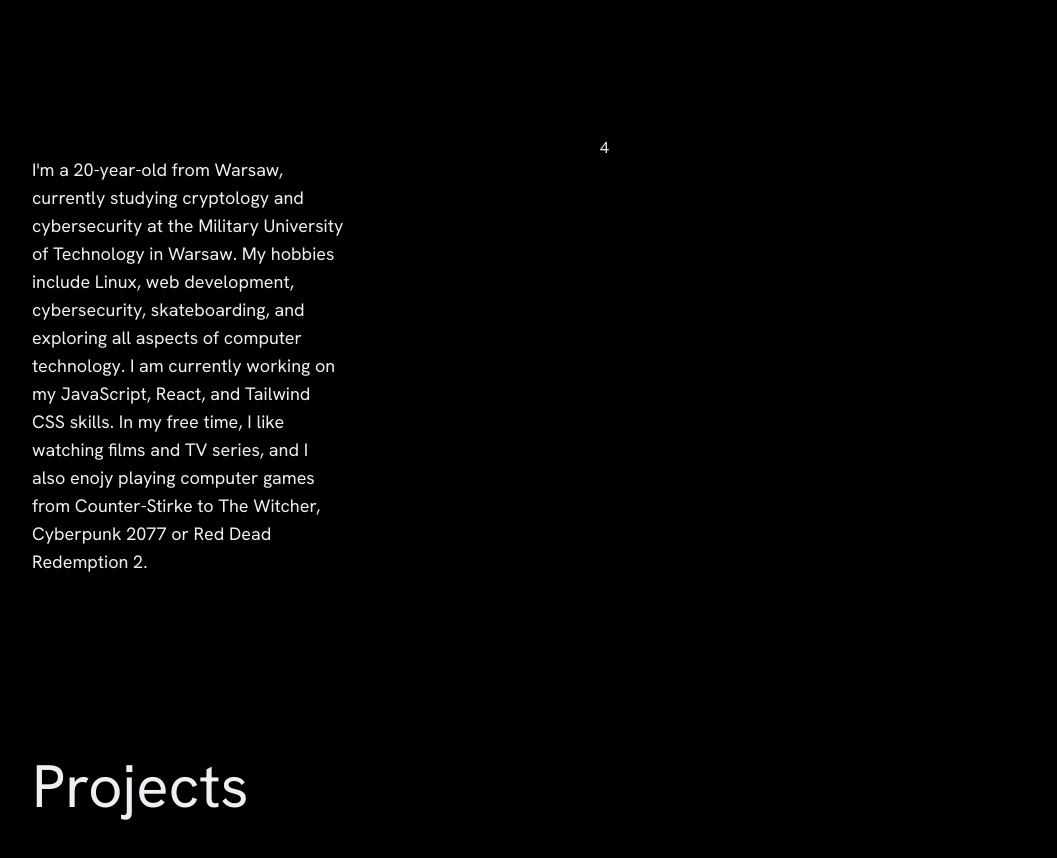
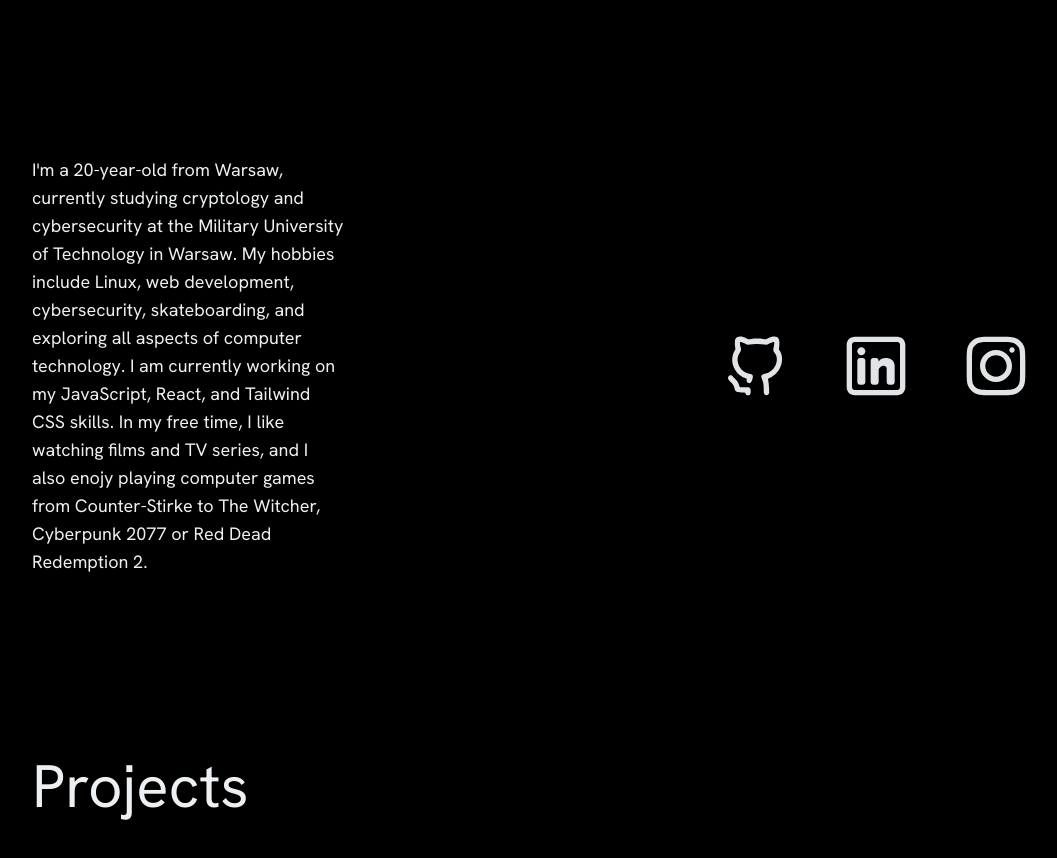
Before and after one commit to all0ver/portfolio, a website: page src/index.html in a window 1280 px wide. Shown: the part 1280-2138 px from the top of the page, without its empty margins (48-1105 px from the left). Drawn offline with Linux system fonts and the light colour scheme.

Commit message:
added imgs, worked on about page

```diff
--- a/src/index.html
+++ b/src/index.html
@@ -79,6 +79,10 @@
     .custom-transparent {
       background-color: rgba(0, 0, 0, 0.9);
     }
+
+    .custom-filter {
+      filter: invert(89%) sepia(7%) saturate(77%) hue-rotate(161deg) brightness(108%) contrast(92%);
+    }
   </style>
 </head>
 
@@ -151,7 +155,7 @@
   <div class="min-h-screen mx-5 lg:mx-20 sm:mx-10 py-20 flex flex-col" id="about">
     <h2 class="lg:text-6xl md:text-5xl sm:text-4xl text-3xl">About</h2>
     <div
-      class="flex-1 w-full h-full grid grid-cols-2 gap-4 grid-rows-2 max-[800px]:grid-cols-1 max-[800px]:grid-rows-4">
+      class="flex-1 w-full h-full grid grid-cols-2 gap-4 grid-rows-2 max-[800px]:grid-cols-1 max-[800px]:grid-rows-none">
       <div class="">1</div>
       <div>
         <p class="py-2">
@@ -177,7 +181,17 @@
           The Witcher, Cyberpunk 2077 or Red Dead Redemption 2.
         </p>
       </div>
-      <div class="">4</div>
+      <div class="flex items-center justify-center gap-14 max-[800px]:mt-24">
+        <!--
+        icons:
+          github: https://www.svgrepo.com/svg/521688/github
+          linkedin: https://www.svgrepo.com/svg/521725/linkedin
+          instagram: https://www.svgrepo.com/svg/521711/instagram
+        -->
+        <a href="https://github.com/all0ver" class="h-fit"><img class="h-16 custom-filter" src="/img/github.svg" alt="github"></a>
+        <a href="https://www.linkedin.com/in/mateusz-karpi%C5%84ski-2911a6264/" class="h-fit"><img class="h-16 custom-filter" src="/img/linkedin.svg" alt="github"></a>
+        <a href="https://www.instagram.com/m.karpinski_/" class="h-fit"><img class="h-16 custom-filter" src="/img/instagram.svg" alt="instagram"></a>
+      </div>
     </div>
   </div>
   <div class="min-h-screen mx-5 lg:mx-20 sm:mx-10 py-20" id="projects">
```
Also changed, not shown: img/github.svg (added), img/instagram.svg (added), img/linkedin.svg (added), src/output.css.
